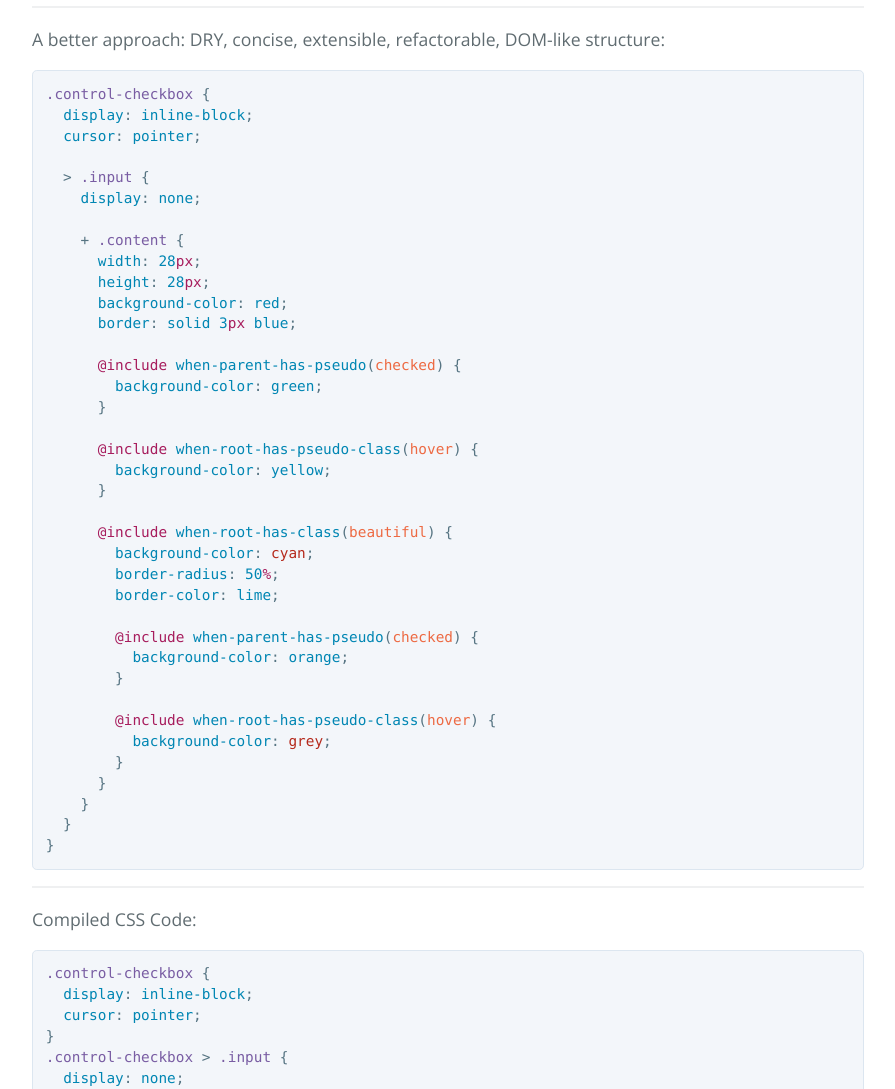
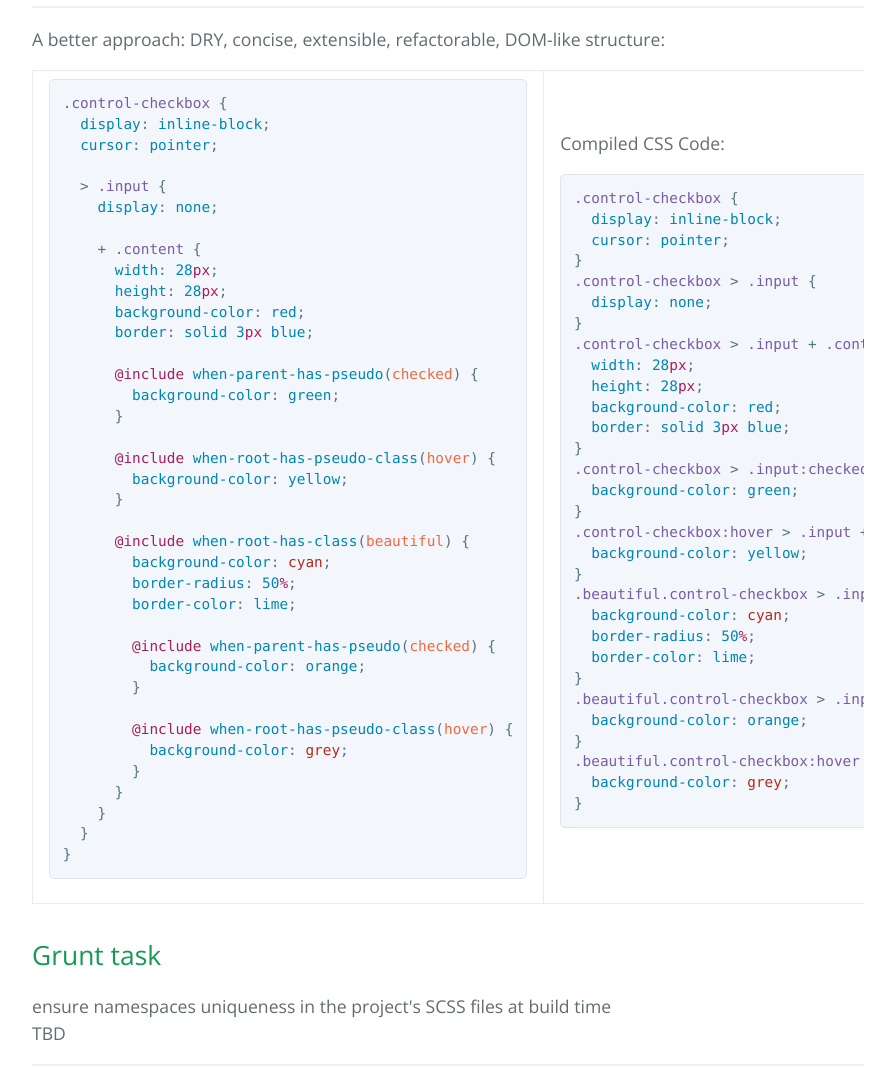
Before and after one commit to rousso1/scss-root-selectors, a plain HTML site: page index.html in a window 1280 px wide. Shown: the part 7560-8649 px from the top of the page, without its empty margins (192-1087 px from the left). Drawn offline with nearby package versions, Linux system fonts and the light colour scheme.

Commit message:
Update index.html

```diff
--- a/index.html
+++ b/index.html
@@ -373,8 +373,10 @@ Classes modes for a selector:<br></p>
 <hr>
 
 <p>A better approach: DRY, concise, extensible, refactorable, DOM-like structure:</p>
-
-<div class="highlight highlight-source-scss"><pre><span class="pl-e">.control-checkbox</span> {
+<table>
+  <tr>
+    <td>
+      <div class="highlight highlight-source-scss"><pre><span class="pl-e">.control-checkbox</span> {
   <span class="pl-c1"><span class="pl-c1">display</span></span>: <span class="pl-c1">inline-block</span>;
   <span class="pl-c1"><span class="pl-c1">cursor</span></span>: <span class="pl-c1">pointer</span>;
 
@@ -411,10 +413,9 @@ Classes modes for a selector:<br></p>
     }
   }
 }</pre></div>
-
-<hr>
-
-<p>Compiled CSS Code:</p>
+    </td>
+    <td>
+      <p>Compiled CSS Code:</p>
 
 <div class="highlight highlight-source-css"><pre><span class="pl-e">.control-checkbox</span> {
   <span class="pl-c1"><span class="pl-c1">display</span></span>: <span class="pl-c1">inline-block</span>;
@@ -446,8 +447,10 @@ Classes modes for a selector:<br></p>
 <span class="pl-e">.beautiful.control-checkbox</span><span class="pl-e">:hover</span> &gt; <span class="pl-e">.input</span> + <span class="pl-e">.content</span> {
   <span class="pl-c1"><span class="pl-c1">background-color</span></span>: <span class="pl-id">grey</span>;
 }</pre></div>
+    </td>
+  </tr>
+</table>
 
-<hr>
 
 <h2>
 <a id="grunt-task" class="anchor" href="#grunt-task" aria-hidden="true"><span aria-hidden="true" class="octicon octicon-link"></span></a>Grunt task</h2>
```
